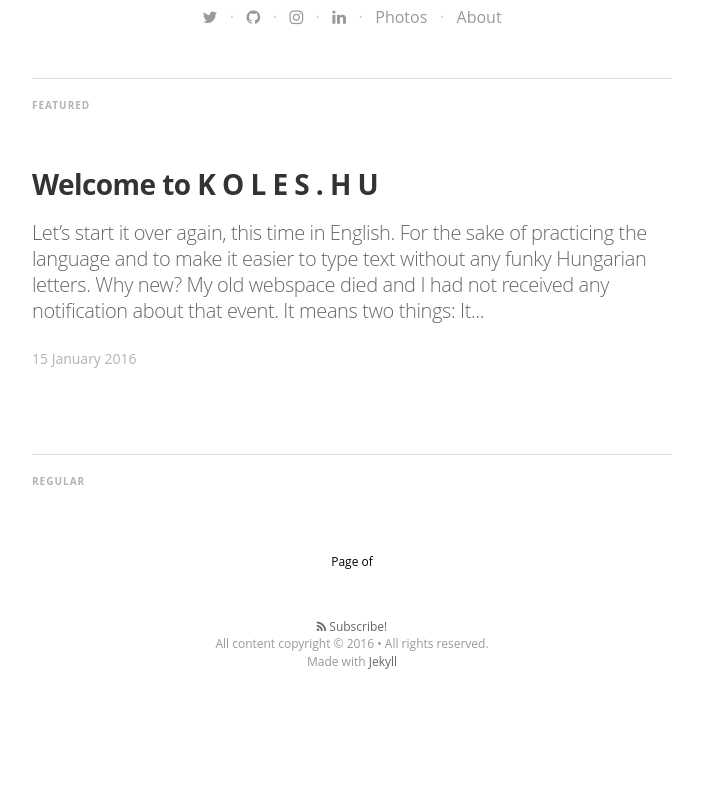
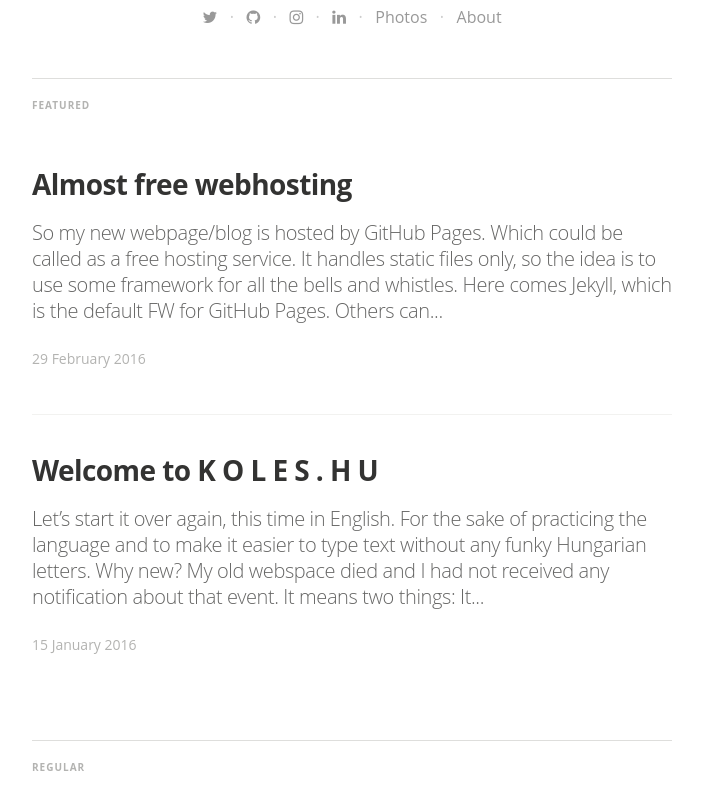
Before and after one commit to nyuwec/nyuwec.github.io, a Jekyll site: the page built from index.html, in a window 1280 px wide and 900 px high, scrolled down 538 px, cut to the strip 95-900 px from the top of the window. Shown: the whole strip, without its empty margins (288-991 px from the left). Built offline with Jekyll 4.4.1, drawn with Linux system fonts in a browser that asks for light colours; nearby versions of some CDN libraries; some web fonts are replaced; before the commit the page ends 1352 px from its top, so only the background shows below that; some of the changed lines change nothing that is shown.

Commit message:
almost free webhosting

```diff
--- a/_posts/2016-01-15-welcome-to-koles-hu.markdown
+++ b/_posts/2016-01-15-welcome-to-koles-hu.markdown
@@ -6,6 +6,7 @@ categories: blog start English
 tags: featured
 image: /assets/article_images/2016-01-15-welcome-to-koles-hu/header.jpg
 ---
+
 Let's start it over again, this time in English. For the sake of practicing the language
 and to make it easier to type text without any funky Hungarian letters.
 
--- /dev/null
+++ b/_posts/2016-02-29-almost-free-webhosting.markdown
@@ -0,0 +1,52 @@
+---
+layout: post
+title:  "Almost free webhosting"
+date:   2016-02-29 00:10:00
+tags: featured
+image: /assets/article_images/2016-02-29-almost-free-webhosting/header.jpg
+---
+
+So my new webpage/blog is hosted by [GitHub Pages](https://pages.github.com).
+
+Which could be called as a free hosting service. It handles static files only, so the idea is to use some framework for all the bells and whistles.
+
+Here comes [Jekyll](http://jekyllrb.com/), which is the default FW for GitHub Pages.
+Others can be used, but with them you have to upload the generated content too. With Jekyll it is not required.
+
+Jekyll is like a "markdown to webpage" transformer. It reads all the content as separate files and gathers all the meta-data and generates a couple of html pages. It features a handy template engine, layouts and plugins.
+
+## What do you have to do to start with GitHub Pages and Jekyll?
+
+1. First you have to register to GitHub.
+1. Create a new public repository, name it like: `<username>.github.io`. (Replace `<username>` with your GitHub username.)
+1. Install Ruby then Jekyll: `gem install jekyll`
+1. Create a new site with Jekyll: `jekyll new <username>.github.io`
+1. Go into the folder and run Jekyll: `jekyll serve`
+1. Open the site in your [browser](http://0.0.0.0:4000)
+1. Write a post and save everything.
+1. Push to the GitHub repo and open your site: `http://<username>.github.io`. For example this site could be opened at [http://nyuwec.github.io](http://nyuwec.github.io)
+
+## I want my own domain!
+
+Ok, no problem, but this part **won't come for free**. First you have to buy a domain.
+Then you should create a file named CNAME in the root of your shiny new site and put your domain into it like [this](https://github.com/nyuwec/nyuwec.github.io/blob/master/CNAME). Don't forget to push.
+
+Now you should go to your domain registrator and add to `A` records. Most preferably use `*` subdomains for both and add these IPs: `192.30.252.153`, `192.30.252.154`.
+After TTL you could check domain-IP relation by executing this command:
+
+    dig <yourdomain.com> +nostats +nocomments +nocmd
+
+You should see something like this:
+
+    ; <<>> DiG 9.8.3-P1 <<>> <yourdomain.com> +nostats +nocomments +nocmd
+    ;; global options: +cmd
+    ;<yourdomain.com>.			IN	A
+    <yourdomain.com>.		121	IN	A	192.30.252.153
+    <yourdomain.com>.		121	IN	A	192.30.252.154
+
+(If you can only set one IP, it is enough.)
+
+
+## I'm stuck...
+
+Check the docs [here](https://pages.github.com) or [here](https://help.github.com/categories/github-pages-basics/) or [here](https://help.github.com/articles/using-a-custom-domain-with-github-pages/)
```
Also changed, not shown: assets/article_images/2016-02-29-almost-free-webhosting/header.jpg (added).
